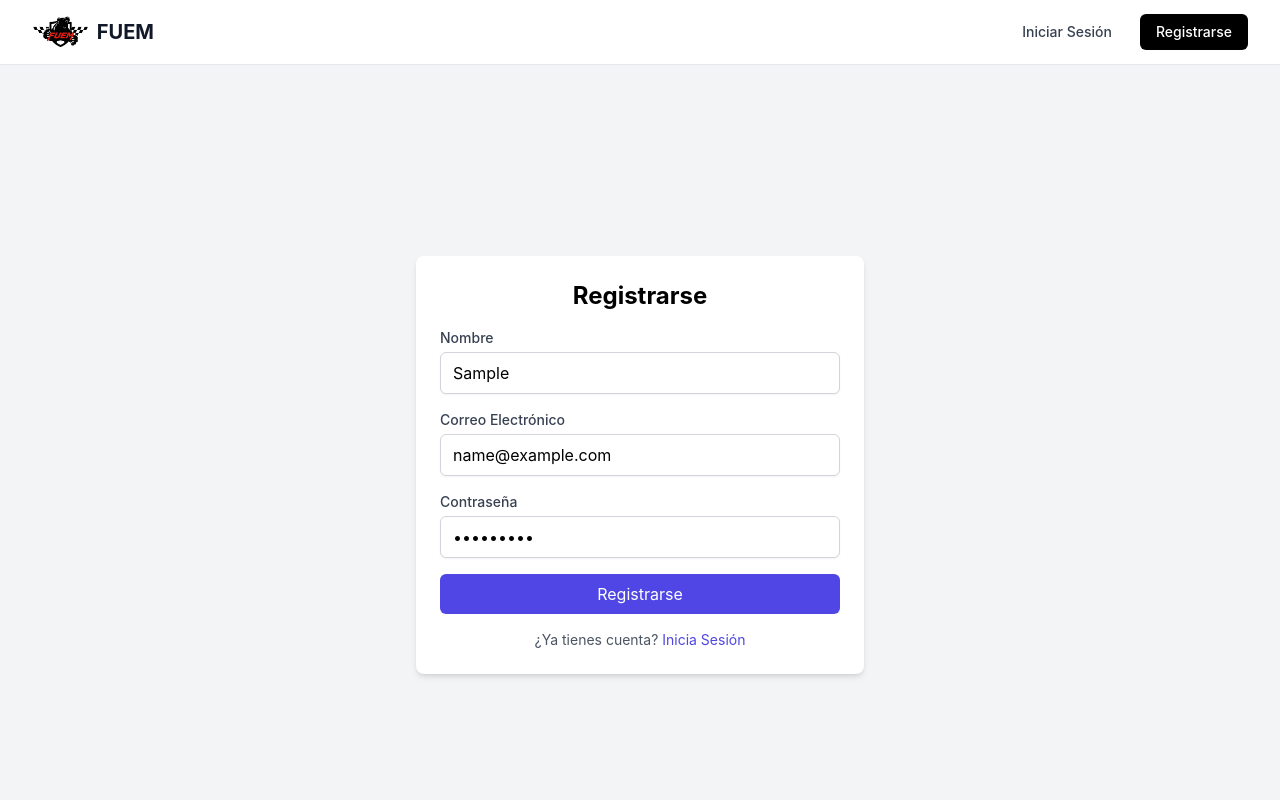
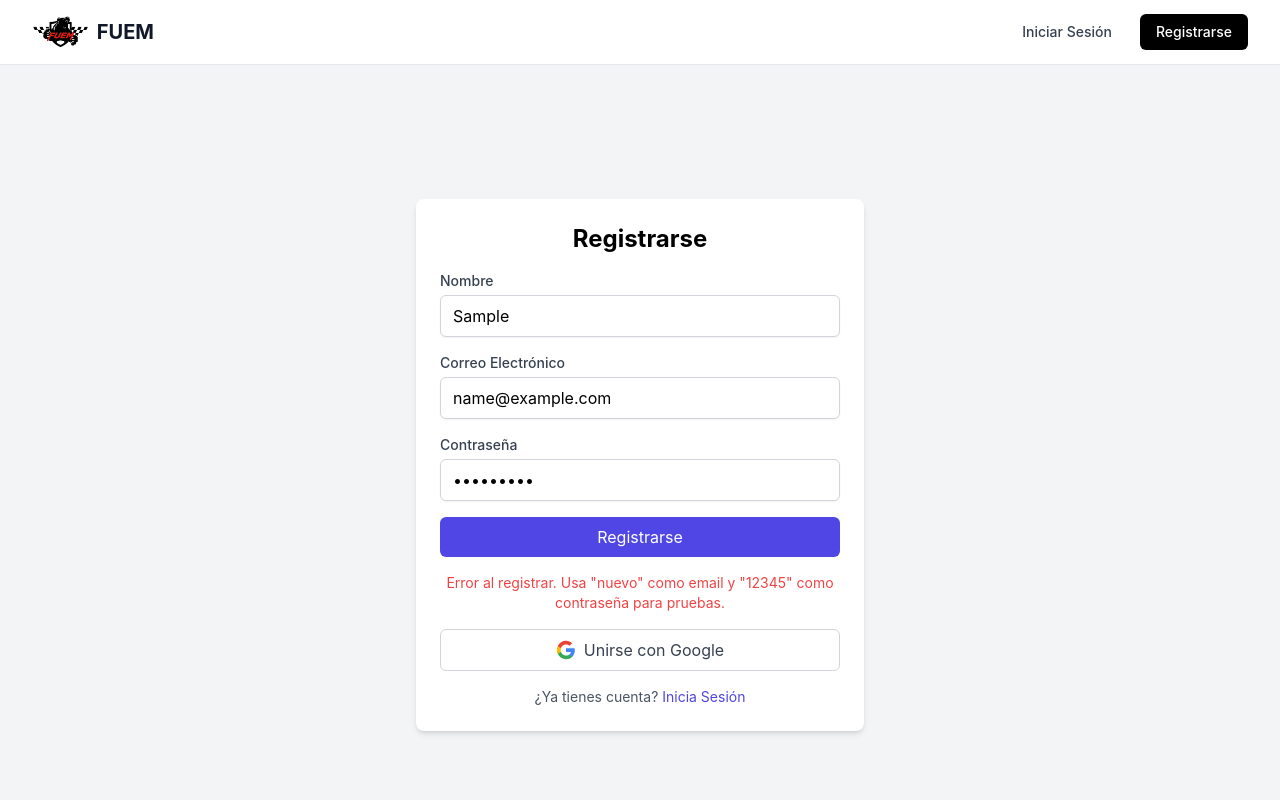
Before and after one commit to jamesyul/FuemAppa, a React (Create React App) app: page /signup in a window 1280 px wide. Both pictures are taken after typing "Sample", "name@example.com", "Sample123" into the empty fields and a click on the button "Registrarse". Shown: the top 800 px of the page. Built offline with nearby package versions, Linux system fonts and the light colour scheme; no server answers.

Commit message:
Update Login

```diff
--- a/package.json
+++ b/package.json
@@ -4,6 +4,7 @@
   "private": true,
   "dependencies": {
     "@headlessui/react": "^2.2.0",
+    "@react-oauth/google": "^0.12.1",
     "@testing-library/dom": "^10.4.0",
     "@testing-library/jest-dom": "^6.6.3",
     "@testing-library/react": "^16.2.0",
--- a/src/src/pages/Login.tsx
+++ b/src/src/pages/Login.tsx
@@ -1,4 +1,4 @@
-import React, { useState } from 'react'; // Añadimos useState
+import React, { useState } from 'react';
 import { useForm } from 'react-hook-form';
 import { useNavigate, Link } from 'react-router-dom';
 import { useAuthStore } from '../store/auth.store';
@@ -12,24 +12,25 @@ const Login: React.FC = () => {
   const { register, handleSubmit, formState: { errors } } = useForm<LoginFormData>();
   const navigate = useNavigate();
   const { login } = useAuthStore();
-  const [errorMessage, setErrorMessage] = useState<string | null>(null); // Estado para el mensaje de error
+  const [errorMessage, setErrorMessage] = useState<string | null>(null);
 
   const onSubmit = (data: LoginFormData) => {
-    if (data.email === 'admin' && data.password === '12345') {
-      login({ id: '1', name: 'Admin', role: 'admin' });
-      navigate('/');
-      setErrorMessage(null);
-    } else if (data.email === 'jefe' && data.password === '12345') {
-      login({ id: '2', name: 'Jefe Mecánica', role: 'jefe_departamento', departmentId: 'd1' }); // Ejemplo: departamento de mecánica
-      navigate('/');
-      setErrorMessage(null);
-    } else if (data.email === 'integrante' && data.password === '12345') {
-      login({ id: '3', name: 'Integrante Mecánica', role: 'integrante_departamento', departmentId: 'd1' });
+    // Simulación local para login con email/password (borra esto en producción)
+    if (data.email === 'yul' && data.password === '12345') {
+      login({ id: '1', name: 'yul', role: 'admin' });
       navigate('/');
       setErrorMessage(null);
     } else {
       setErrorMessage('Usuario o contraseña incorrectos');
     }
+  };
+
+  // Simulación de login con Google para pruebas locales
+  const handleGoogleLogin = () => {
+    // Simula un usuario autenticado con Google (borra esto en producción)
+    login({ id: '2', name: 'Usuario Google', role: 'user', departmentId: 'd1' }); // Ejemplo de rol usuario estándar
+    navigate('/');
+    alert('Inicio de sesión con Google simulado exitoso');
   };
 
   return (
@@ -68,9 +69,23 @@ const Login: React.FC = () => {
             Iniciar Sesión
           </button>
           {errorMessage && (
-            <p className="text-red-500 text-sm mt-2 text-center">{errorMessage}</p> // Mensaje de error en rojo debajo del formulario
+            <p className="text-red-500 text-sm mt-2 text-center">{errorMessage}</p>
           )}
         </form>
+        <div className="mt-4 text-center">
+          <button
+            onClick={handleGoogleLogin}
+            className="w-full bg-white border border-gray-300 text-gray-700 py-2 px-4 rounded-md flex items-center justify-center space-x-2"
+          >
+            <svg className="w-5 h-5" viewBox="0 0 24 24" fill="none" xmlns="http://www.w3.org/2000/svg">
+              <path d="M22.56 12.25c0-.78-.07-1.53-.2-2.25H12v4.26h5.92c-.26 1.37-1.04 2.53-2.21 3.31v2.78h3.57c2.08-1.92 3.28-4.74 3.28-8.1z" fill="#4285F4"/>
+              <path d="M12 23c2.97 0 5.46-.98 7.28-2.66l-3.57-2.78c-.98.66-2.23 1.06-3.71 1.06-2.86 0-5.29-1.93-6.16-4.53H2.18v2.84C3.99 20.53 7.7 23 12 23z" fill="#34A853"/>
+              <path d="M5.84 14.09c-.22-.66-.35-1.36-.35-2.09s.13-1.43.35-2.09V7.07H2.18C1.43 8.55 1 10.22 1 12s.43 3.45 1.18 4.93l3.66-2.84z" fill="#FBBC05"/>
+              <path d="M12 5.38c1.62 0 3.06.56 4.21 1.64l3.15-3.15C17.45 2.09 14.97 1 12 1 7.7 1 3.99 3.47 2.18 7.07l3.66 2.84c.87-2.6 3.3-4.53 6.16-4.53z" fill="#EA4335"/>
+            </svg>
+            <span>Iniciar sesión con Google</span>
+          </button>
+        </div>
         <p className="mt-4 text-center text-sm text-gray-600">
           ¿No tienes cuenta?{' '}
           <Link to="/signup" className="text-indigo-600 hover:text-indigo-500">
@@ -83,19 +98,3 @@ const Login: React.FC = () => {
 };
 
 export default Login;
-
-
-
-
-  /*const onSubmit = async (data: LoginFormData) => {
-    try {
-      const response = await axios.post('/auth/login', data); // Endpoint del backend
-      const { token, user } = response.data;
-      localStorage.setItem('token', token); // Guardar token para autenticación
-      login(user); // Guardar usuario en Zustand
-      navigate('/'); // Redirigir a la página principal
-    } catch (error) {
-      console.error('Error al iniciar sesión:', error);
-      alert('Credenciales incorrectas o error en el servidor');
-    }
-  };*/
--- a/src/src/pages/Signup.tsx
+++ b/src/src/pages/Signup.tsx
@@ -1,8 +1,7 @@
-import React from 'react';
+import React, { useState } from 'react';
 import { useForm } from 'react-hook-form';
 import { useNavigate, Link } from 'react-router-dom';
 import { useAuthStore } from '../store/auth.store';
-import axios from 'axios';
 
 interface SignupFormData {
   name: string;
@@ -14,18 +13,25 @@ const Signup: React.FC = () => {
   const { register, handleSubmit, formState: { errors } } = useForm<SignupFormData>();
   const navigate = useNavigate();
   const { login } = useAuthStore();
+  const [errorMessage, setErrorMessage] = useState<string | null>(null);
 
-  const onSubmit = async (data: SignupFormData) => {
-    try {
-      const response = await axios.post('/auth/signup', data); // Endpoint del backend
-      const { token, user } = response.data;
-      localStorage.setItem('token', token);
-      login(user);
+  const onSubmit = (data: SignupFormData) => {
+    // Simulación local para registro con email/password (borra esto en producción)
+    if (data.email === 'nuevo' && data.password === '12345') {
+      login({ id: '3', name: data.name, role: 'user', departmentId: 'd1' });
       navigate('/');
-    } catch (error) {
-      console.error('Error al registrarse:', error);
-      alert('Error al registrar usuario');
+      setErrorMessage(null);
+    } else {
+      setErrorMessage('Error al registrar. Usa "nuevo" como email y "12345" como contraseña para pruebas.');
     }
+  };
+
+  // Simulación de registro con Google para pruebas locales
+  const handleGoogleSignup = () => {
+    // Simula un usuario registrado con Google (borra esto en producción)
+    login({ id: '4', name: 'Nuevo Google', role: 'user', departmentId: 'd1' });
+    navigate('/');
+    alert('Registro con Google simulado exitoso');
   };
 
   return (
@@ -75,7 +81,24 @@ const Signup: React.FC = () => {
           >
             Registrarse
           </button>
+          {errorMessage && (
+            <p className="text-red-500 text-sm mt-2 text-center">{errorMessage}</p>
+          )}
         </form>
+        <div className="mt-4 text-center">
+          <button
+            onClick={handleGoogleSignup}
+            className="w-full bg-white border border-gray-300 text-gray-700 py-2 px-4 rounded-md flex items-center justify-center space-x-2"
+          >
+            <svg className="w-5 h-5" viewBox="0 0 24 24" fill="none" xmlns="http://www.w3.org/2000/svg">
+              <path d="M22.56 12.25c0-.78-.07-1.53-.2-2.25H12v4.26h5.92c-.26 1.37-1.04 2.53-2.21 3.31v2.78h3.57c2.08-1.92 3.28-4.74 3.28-8.1z" fill="#4285F4"/>
+              <path d="M12 23c2.97 0 5.46-.98 7.28-2.66l-3.57-2.78c-.98.66-2.23 1.06-3.71 1.06-2.86 0-5.29-1.93-6.16-4.53H2.18v2.84C3.99 20.53 7.7 23 12 23z" fill="#34A853"/>
+              <path d="M5.84 14.09c-.22-.66-.35-1.36-.35-2.09s.13-1.43.35-2.09V7.07H2.18C1.43 8.55 1 10.22 1 12s.43 3.45 1.18 4.93l3.66-2.84z" fill="#FBBC05"/>
+              <path d="M12 5.38c1.62 0 3.06.56 4.21 1.64l3.15-3.15C17.45 2.09 14.97 1 12 1 7.7 1 3.99 3.47 2.18 7.07l3.66 2.84c.87-2.6 3.3-4.53 6.16-4.53z" fill="#EA4335"/>
+            </svg>
+            <span>Unirse con Google</span>
+          </button>
+        </div>
         <p className="mt-4 text-center text-sm text-gray-600">
           ¿Ya tienes cuenta?{' '}
           <Link to="/login" className="text-indigo-600 hover:text-indigo-500">
```
Also changed, not shown: 1 other file (tests, documents, lock files or other folders).
